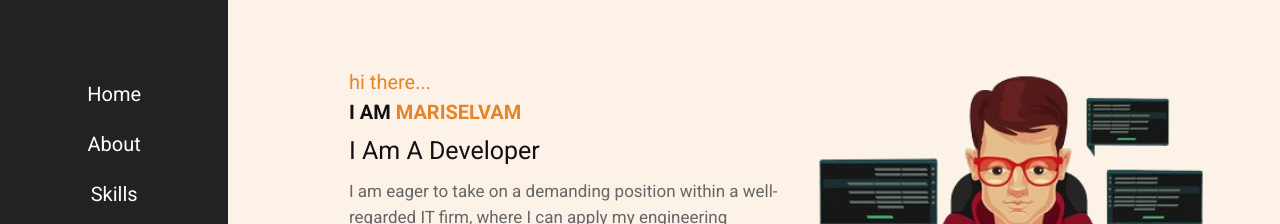
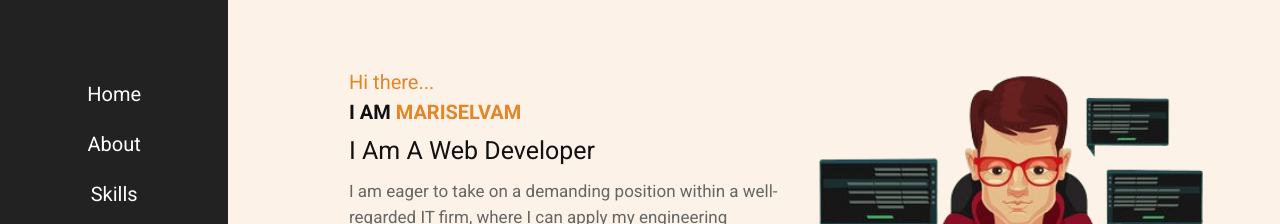
Before and after one commit to Mariselvam1318/My-Portfolio, a plain HTML site: page index.html in a window 1280 px wide. Shown: the part 185-409 px from the top of the page. Drawn offline with Linux system fonts and the light colour scheme.

Commit message:
last commit

```diff
--- a/index.html
+++ b/index.html
@@ -31,9 +31,9 @@
 
 <section class="home" id="home">
     <div class="content">
-        <span class="hi">hi there...</span>
+        <span class="hi">Hi there...</span>
         <h3>i am <span>Mariselvam</span></h3>
-        <p class="info">i am a Developer</p>
+        <p class="info">i am a Web Developer</p>
         <p class="text">
             I am eager to take on a demanding position within a well-regarded IT firm,
             where I can apply my engineering abilities to propel the company's progress
```
